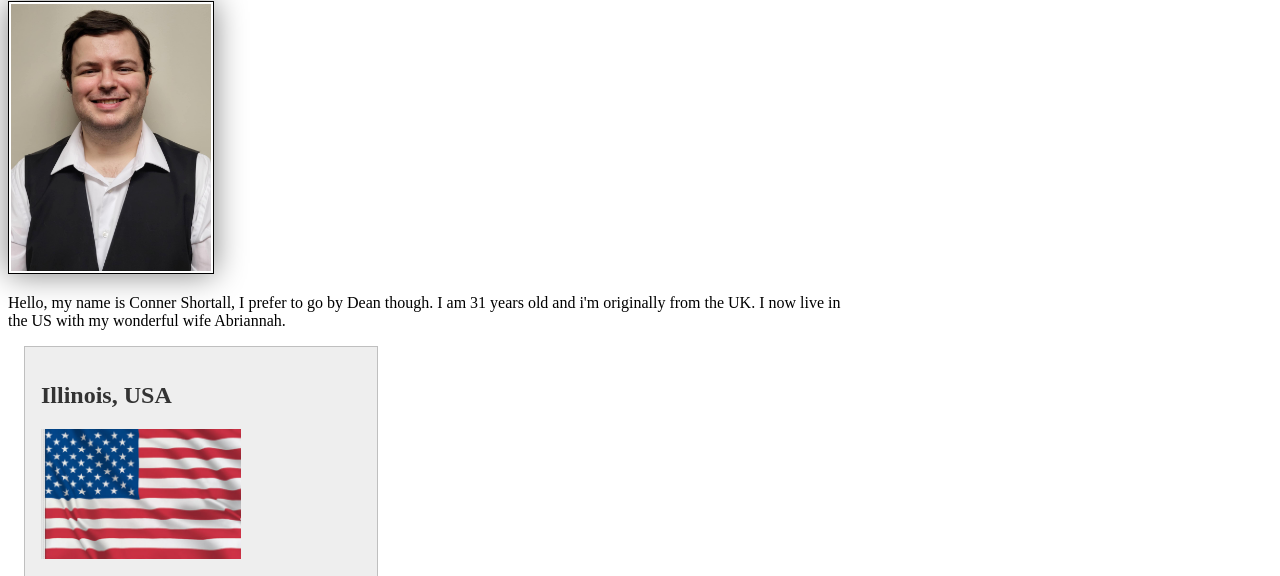
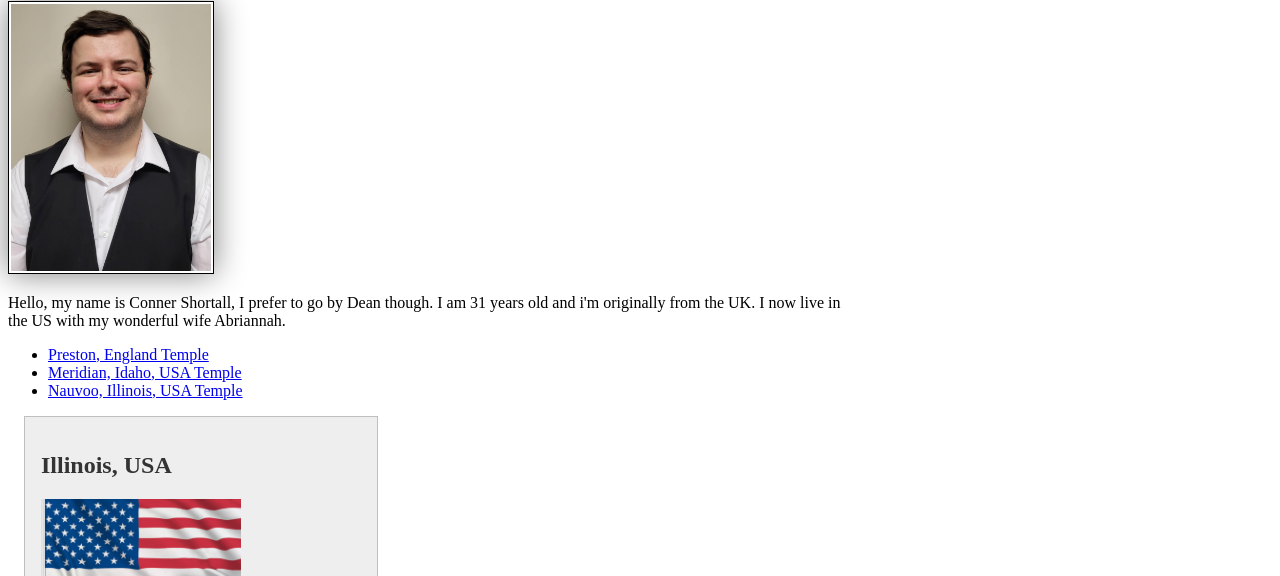
Before and after one commit to Demothrin/wdd130, a plain HTML site: page index.html in a window 1280 px wide. Shown: the part 223-799 px from the top of the page. Drawn offline with Linux system fonts and the light colour scheme.

Commit message:
added 3 fav temples to index

```diff
--- a/index.html
+++ b/index.html
@@ -25,6 +25,11 @@
             the UK. I now live in the US
             with my wonderful wife Abriannah.
         </p>
+        <ul>
+            <li><a href="https://www.churchofjesuschrist.org/temples/details/preston-england-temple?lang=eng" target="_blank">Preston, England Temple</a></li>
+            <li><a href="https://www.churchofjesuschrist.org/temples/details/meridian-idaho-temple?lang=eng" target="blank">Meridian, Idaho, USA Temple</a></li>
+            <li><a href="https://www.churchofjesuschrist.org/temples/details/nauvoo-illinois-temple?lang=eng" target="_blank">Nauvoo, Illinois, USA Temple</a></li>
+        </ul>
     </main>
     <aside>
         <h2>Illinois, USA</h2>
@@ -37,5 +42,5 @@
         <p>©️2025 🌲 Conner Shortall 🌲 Illinois, USA</p>
     </footer>
 </body>
-
+<!-- Last edited on 07/07/2025 -->
 </html>
```
